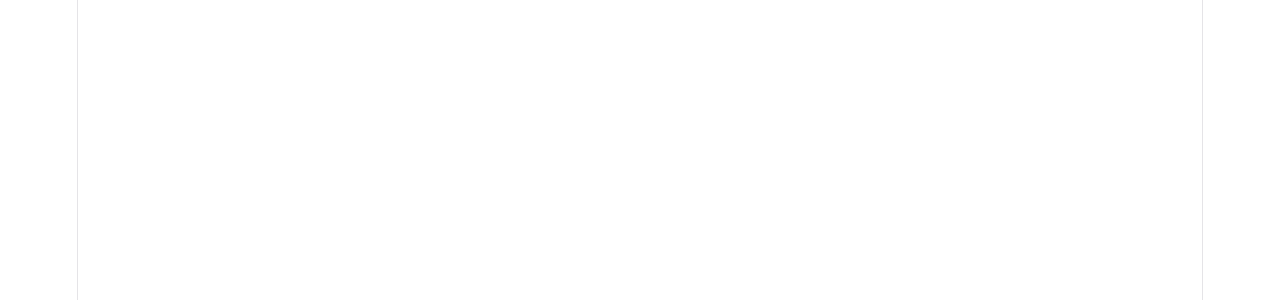
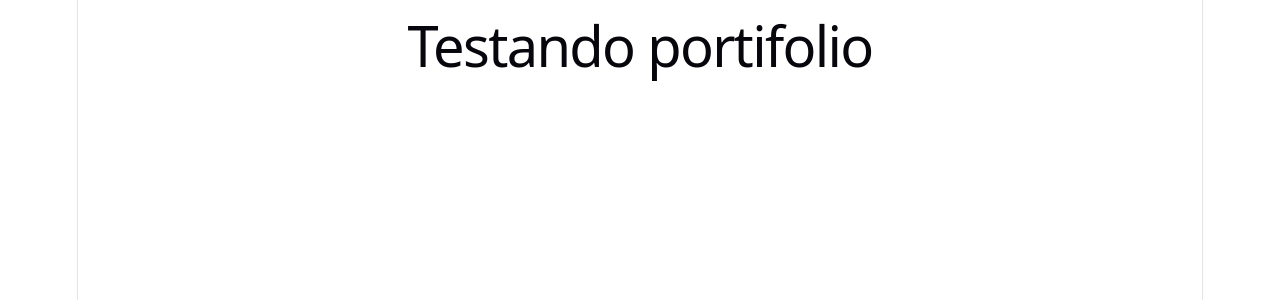
Before and after one commit to fabiano-santos-dev/meu-portfolio-react, a React (Vite) app: page / in a window 1280 px wide. Shown: the top 300 px of the page. Built offline with nearby package versions, Linux system fonts and the light colour scheme.

Commit message:
feat(Componentes):Componentes criados

```diff
--- a/src/App.jsx
+++ b/src/App.jsx
@@ -3,7 +3,7 @@ import './App.css';
 function App() {
   return(
     <>
-
+      <h1>Testando portifolio</h1>
     </>
 
   )
```
Also changed, not shown: src/components/Footer.jsx (added), src/components/Header.jsx (added), src/components/Hero.jsx (added), src/components/Projeto.jsx (added), src/components/ProjetoCards.jsx (added), src/components/Skills.jsx (added), src/components/Sobre.jsx (added).
